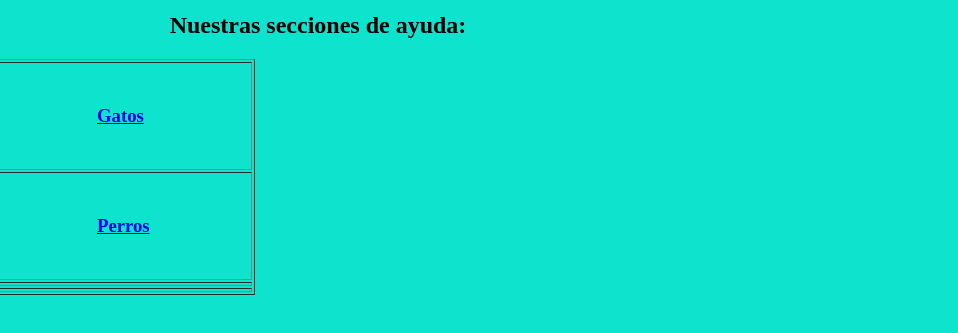
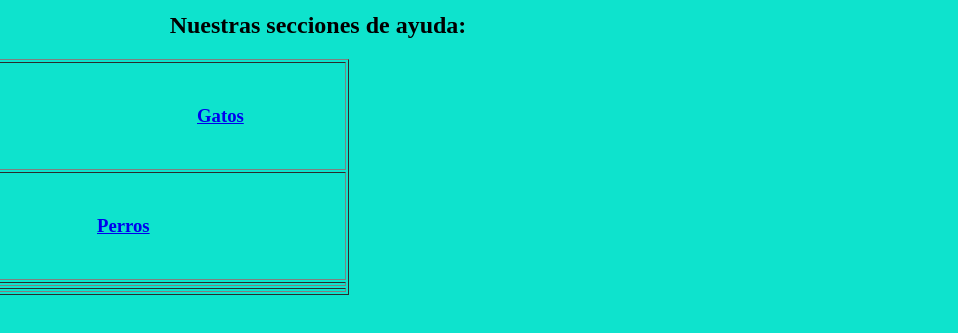
Before and after one commit to CristianHerreraDev/Tarea1_002D, a plain HTML site: page index.html in a window 1280 px wide. Shown: the part 281-614 px from the top of the page, 322-1280 px from the left. Drawn offline with Linux system fonts and the light colour scheme.

Commit message:
Update index.html

```diff
--- a/index.html
+++ b/index.html
@@ -33,7 +33,7 @@
                 <img src="IMG/5fa447abc12e7.jpeg" width="200" height="100" alt="">
             </td>
             <td>
-                <div style="margin-left: 100px; margin-right: 100px;">
+                <div style="margin-left: 200px; margin-right: 100px;">
                 <a href="gato.html"><h3>Gatos</h3></a>
                 </div>
             </td>
```
